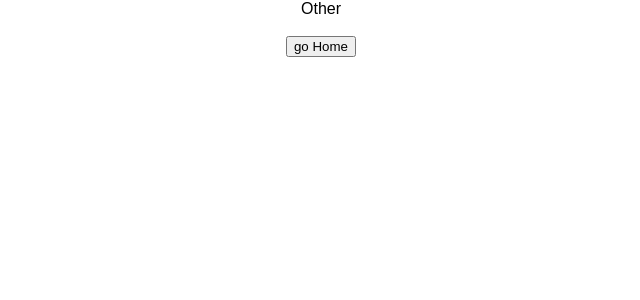
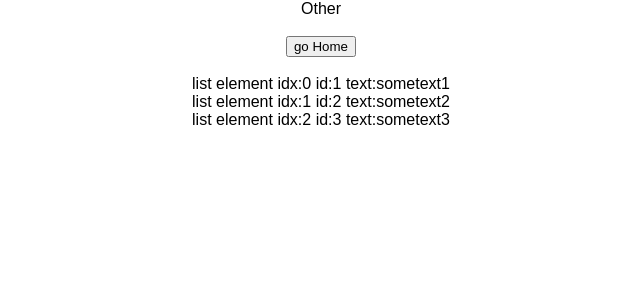
Before and after one commit to antonvmax/x--spring-reactjs, a React (Create React App) app in the folder ux/: page / in a window 1280 px wide. Both pictures are taken after a click on the button "go Other". Shown: the top 300 px of the page, without its empty margins (319-959 px from the left). Built offline with nearby package versions, Linux system fonts and the light colour scheme.

Commit message:
Pg_OtherPage __ add component info and reducer (as initializer)

```diff
--- a/ux/src/components/Pg_OtherPage.js
+++ b/ux/src/components/Pg_OtherPage.js
@@ -6,7 +6,9 @@ import { pg_HomePage } from '../actions/A_Pg';
 class OtherPage extends React.Component {
     render() {
         // console.log('OtherPage: props'); console.log(this.props);
-        return (<OtherPageV tgl_HomePage={this.props.tgl_HomePage}
+        return (<OtherPageV
+            otherPageSomeList={this.props.otherPageSomeList.otherPageSomeList}
+            tgl_HomePage={this.props.tgl_HomePage}
         />);
     }
 }
@@ -19,6 +21,10 @@ class OtherPageV extends React.Component {
                 Other
                 <br/><br/>
                 <button type="button" onClick={this.props.tgl_HomePage}>go Home</button>
+                <br/><br/>
+                {this.props.otherPageSomeList.map((entry, index) => (
+                    <div key={index}>list element idx:{index} id:{entry.id} text:{entry.text}</div>
+                ))}
             </div>
         );
     }
@@ -27,6 +33,7 @@ class OtherPageV extends React.Component {
 const mapStateToProps = (state) => {
     return {
         pg: state.pg,
+        otherPageSomeList: state.otherPageSomeList,
     };
 };
 
--- /dev/null
+++ b/ux/src/reducers/R_Pg_OtherPage.js
@@ -0,0 +1,19 @@
+
+const initialState = {
+    otherPageSomeList: [
+        {id: 1, text: "sometext1", isFlag: 0},
+        {id: 2, text: "sometext2", isFlag: 1},
+        {id: 3, text: "sometext3", isFlag: 0},
+    ],
+};
+
+const R_Pg_OtherPage = (state = initialState, action) => {
+    switch (action.type) {
+
+        default:
+            // console.log('R_Pg_OtherPage : default');
+            return state;
+    }
+};
+
+export default R_Pg_OtherPage
--- a/ux/src/reducers/R_index.js
+++ b/ux/src/reducers/R_index.js
@@ -1,4 +1,5 @@
 import R_Pg from './R_Pg.js';
+import R_Pg_OtherPage from './R_Pg_OtherPage.js';
 
 /*
  const initialState = {
@@ -9,5 +10,6 @@ import R_Pg from './R_Pg.js';
 export default function rootReducer(state = {}, action) {
     return {
         pg: R_Pg(state.pg, action),
+        otherPageSomeList: R_Pg_OtherPage(state.otherPageSomeList, action),
     }
 }
```
